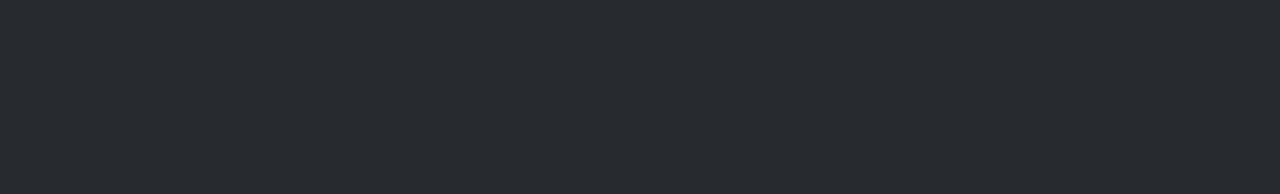
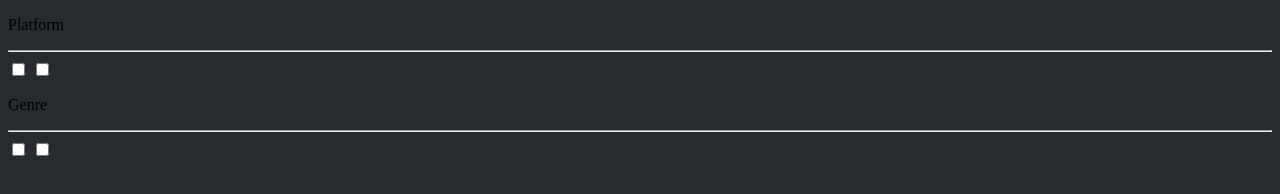
Before and after one commit to jhgalino/phase-1-assessment, a plain HTML site: page index.html in a window 1280 px wide. Drawn offline with Linux system fonts and the light colour scheme.

Commit message:
Add html for platform filter

```diff
--- a/index.html
+++ b/index.html
@@ -14,7 +14,22 @@
    <header></header>
 
    <!-- Filters -->
-   <section></section>
+   <section>
+        <section class="filter-box">
+            <p>Platform</p>
+            <hr>
+            <input type="checkbox" name="pc" id="pc">
+            <input type="checkbox" name="browser" id="browser">
+        </section>
+
+
+        <section class="filter-box">
+            <p>Genre</p>
+            <hr>
+            <input type="checkbox" name="pc" id="pc">
+            <input type="checkbox" name="browser" id="browser">
+        </section>
+   </section>
 
    <!-- Games list -->
    <main></main>
```
